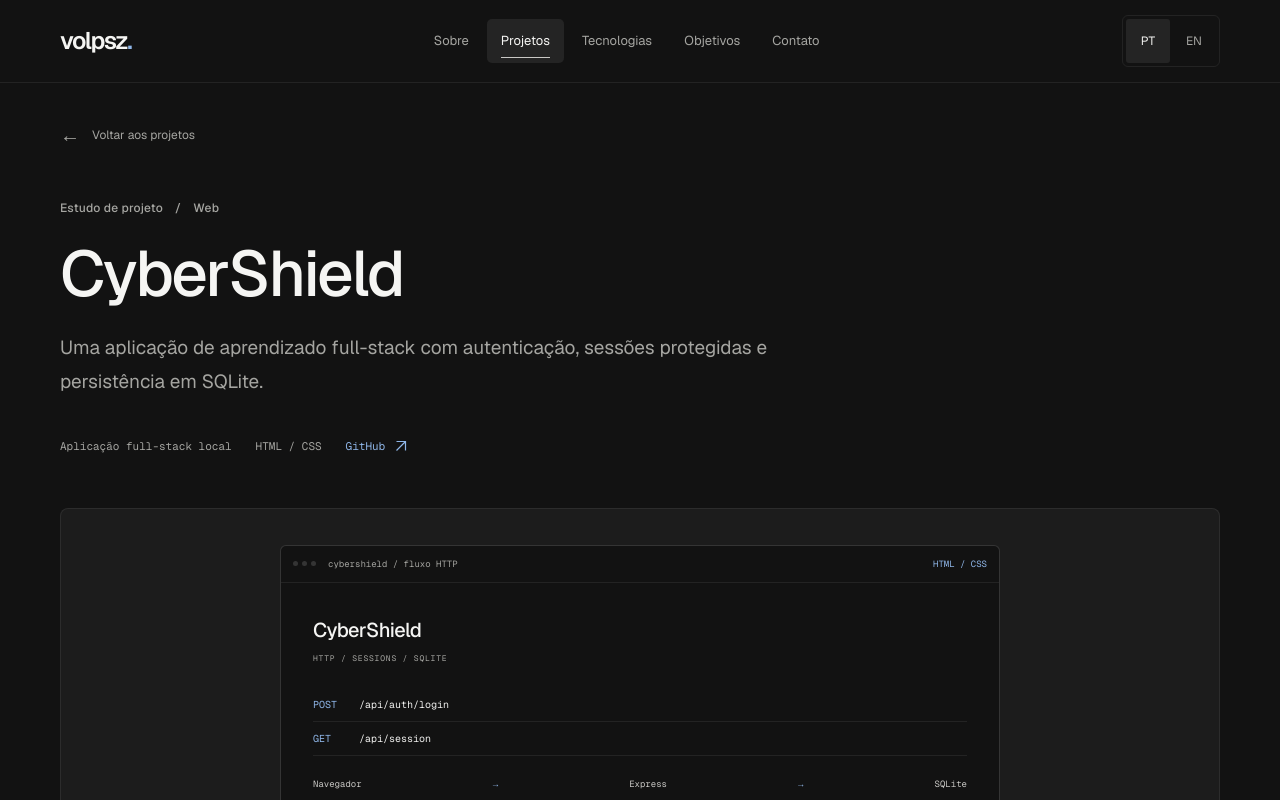
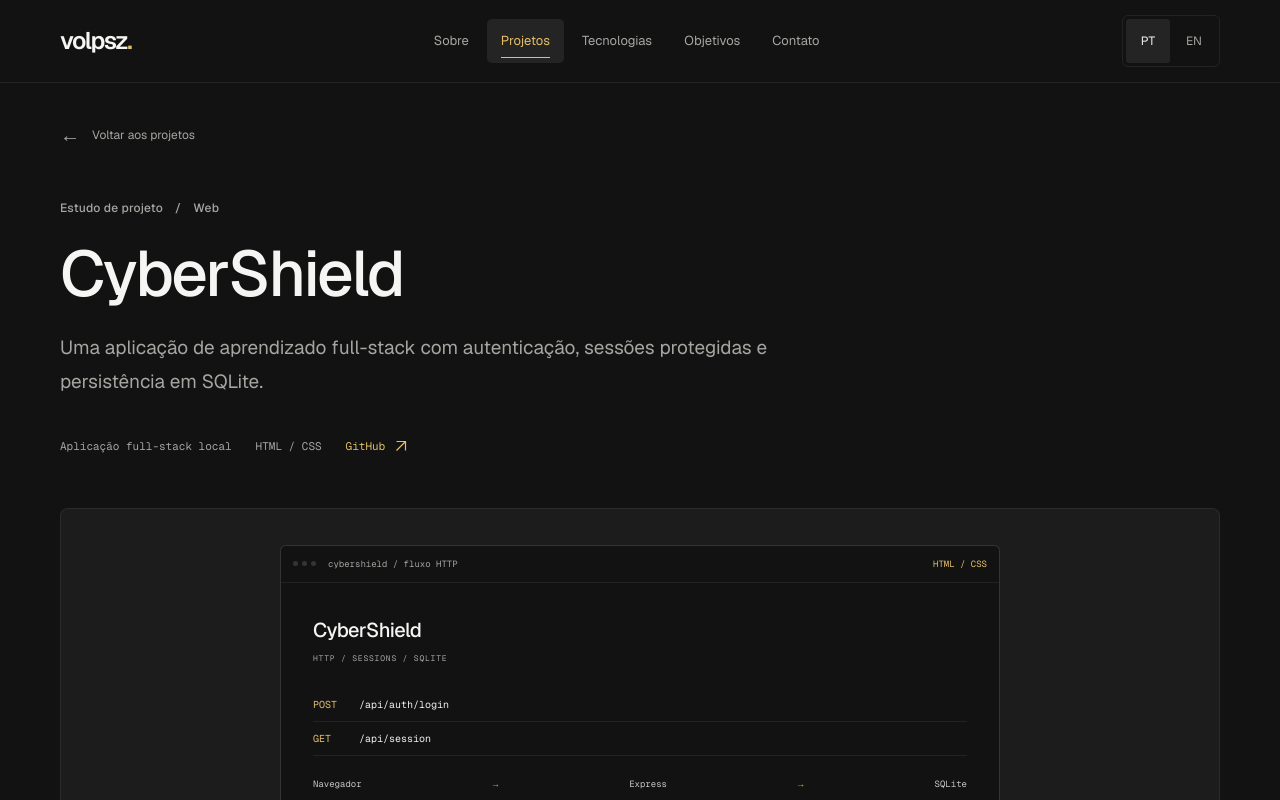
Before and after one commit to volpszz/volpszz-tech, a Next.js app: page /projects/cybershield-website/ in a window 1280 px wide. Shown: the top 800 px of the page. Built offline with nearby package versions, Linux system fonts and the light colour scheme.

Commit message:
style: add muted gold accents to sections and navigation

```diff
--- a/app/globals.css
+++ b/app/globals.css
@@ -8,11 +8,11 @@
   --surface-alt: #1c1c1c;
   --text-secondary: #c9c8c5;
   --text-muted: #a5a5a1;
-  --accent: #8fb6e8;
-  --accent-hover: #b5d0f2;
-  --accent-tint: #8fb6e812;
-  --accent-line: #8fb6e84a;
-  --on-accent: #0b1727;
+  --accent: #e3bf69;
+  --accent-hover: #f1d79d;
+  --accent-tint: #e3bf6912;
+  --accent-line: #e3bf694a;
+  --on-accent: #211b0e;
   --border: #ffffff12;
   --border-strong: #ffffff25;
 }
@@ -130,7 +130,7 @@ button:focus-visible {
 }
 .navigation a[aria-current="location"] {
   background: var(--surface-raised);
-  color: var(--foreground);
+  color: var(--accent);
 }
 .navigation a[aria-current="location"]::after {
   content: "";
@@ -139,7 +139,7 @@ button:focus-visible {
   left: 14px;
   right: 14px;
   height: 1px;
-  background: var(--text-secondary);
+  background: var(--accent);
 }
 .header-controls {
   display: flex;
@@ -324,6 +324,7 @@ h1 {
   display: flex;
   align-items: center;
   gap: 14px;
+  color: var(--accent);
 }
 .section-number {
   display: none;
```
Also changed, not shown: app/icon.svg, 2 other files (tests, documents, lock files or other folders).
